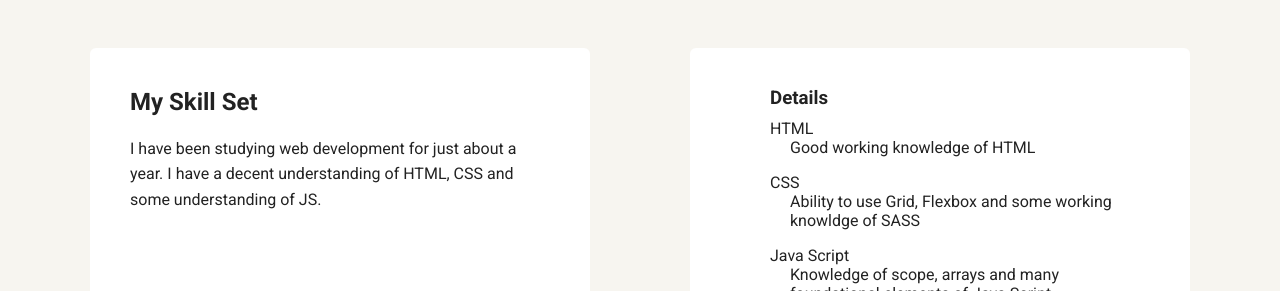
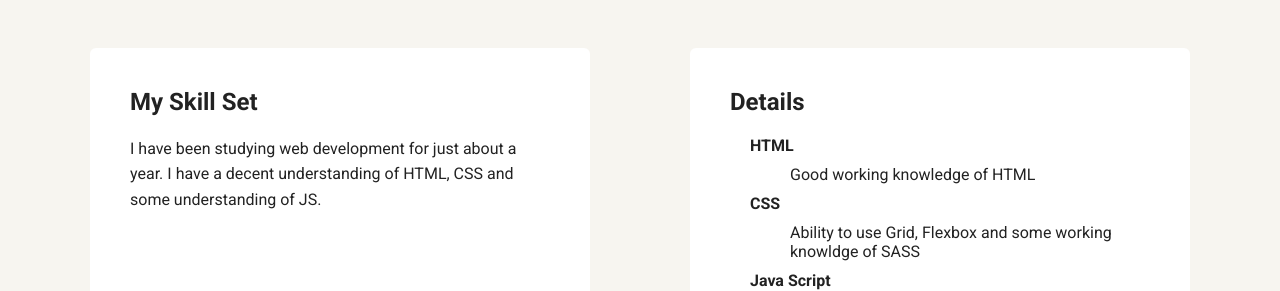
Before and after one commit to RondellAllard/teamtreehouse-unit-1, a plain HTML site: page skills.html in a window 1280 px wide. Shown: the part 509-800 px from the top of the page. Drawn offline with Linux system fonts and the light colour scheme; a web font is replaced by a local one.

Commit message:
Semantic fixes hieracry fixes
Fixed semantic and hieracry fixes to website.

```diff
--- a/skills.html
+++ b/skills.html
@@ -23,7 +23,7 @@
 
     <header>
       <img
-        src="images/Me In suit.jpg"
+        src="images/me_in_suit.jpg"
         alt="Rondell in professional attire"
         class="profile-image"
       />
@@ -41,20 +41,20 @@
         </p>
       </section>
       <section class="card">
-        <ul>
-          <li class="dt-header"><h3>Details</h3></li>
-          <dt>HTML</dt>
-          <dl>Good working knowledge of HTML</dl>
-          <dt>CSS</dt>
-          <dl>
+        <h2>Details</h2>
+        <dl>
+          <dt class="dt-header">HTML</dt>
+          <dd>Good working knowledge of HTML</dd>
+          <dt class="dt-header">CSS</dt>
+          <dd>
             Ability to use Grid, Flexbox and some working knowldge of SASS
-          </dl>
-          <dt>Java Script</dt>
-          <dl>
+          </dd>
+          <dt class="dt-header">Java Script</dt>
+          <dd>
             Knowledge of scope, arrays and many foundational elements of Java
             Script.
-          </dl>
-        </ul>
+          </dd>
+        </dl>
       </section>
     </main>
     <footer>
--- a/styles.css
+++ b/styles.css
@@ -176,8 +176,9 @@ ul {
   list-style: none;
 }
 
-.dt-header h3 {
-  margin-bottom: 10px;
+.dt-header {
+  margin: 10px 0;
+  font-weight: 600;
 }
 
 form {
```
Also changed, not shown: contact.html (+3 -7 lines), index.html (+1 -1 lines), images/me_in_suit.jpg (renamed from images/Me In suit.jpg).
